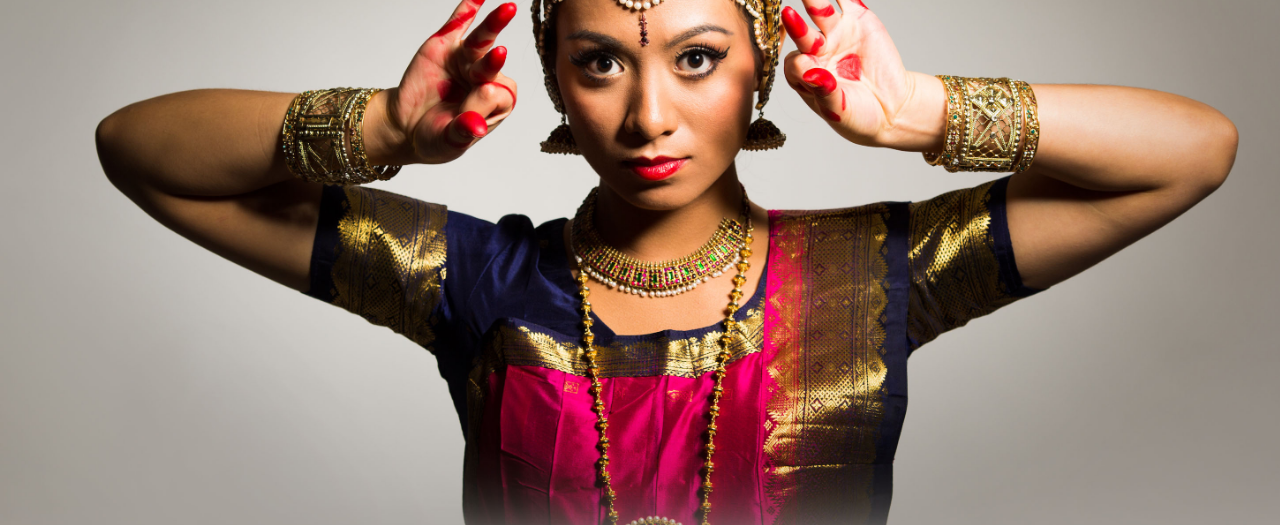
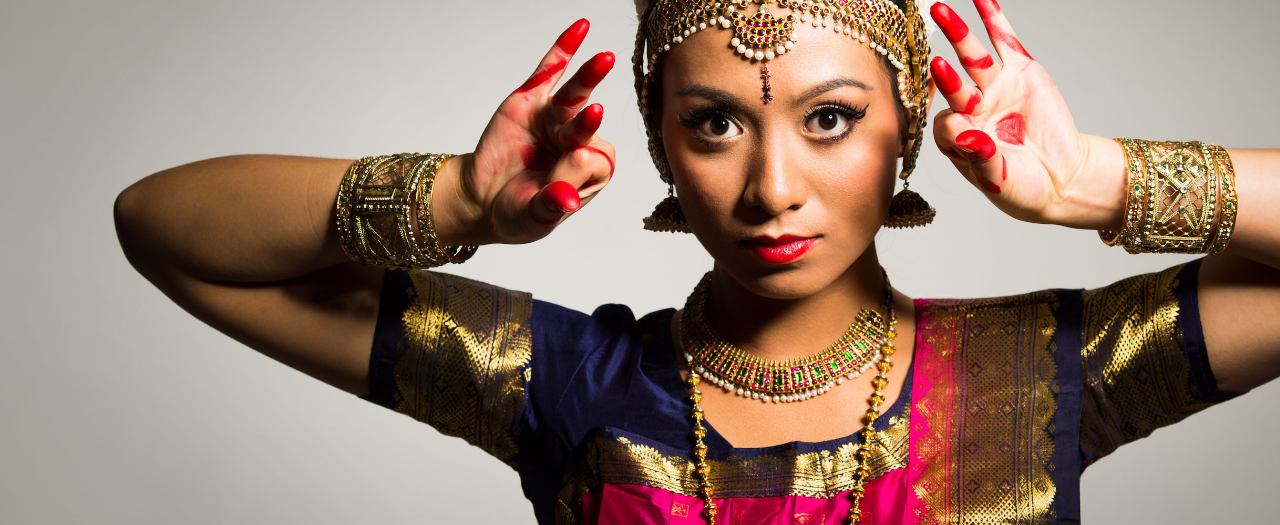
Before and after one commit to divyankaguptaofficial/divyankaguptawebsite, a plain HTML site: page index.html in a window 1280 px wide. Shown: the part 256-781 px from the top of the page. Drawn offline with Linux system fonts and the light colour scheme.

Commit message:
divyankaguptawebsite

```diff
--- a/style.css
+++ b/style.css
@@ -6,7 +6,7 @@ body{
 
 
 .main {
-	height: 2100px;
+	height: 2500px;
 	background-image: url(Images/11.jpg);
 	background-color: #a49f99
 	background-position: center center;
```
